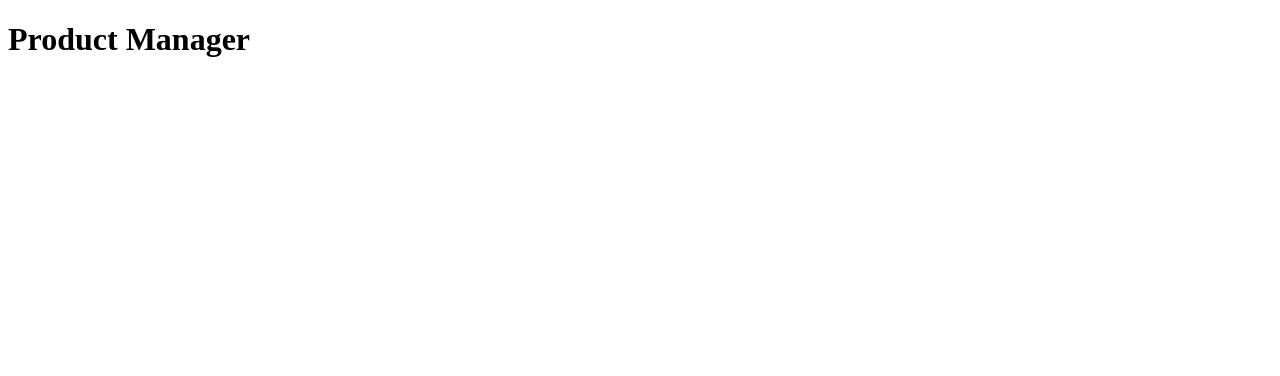
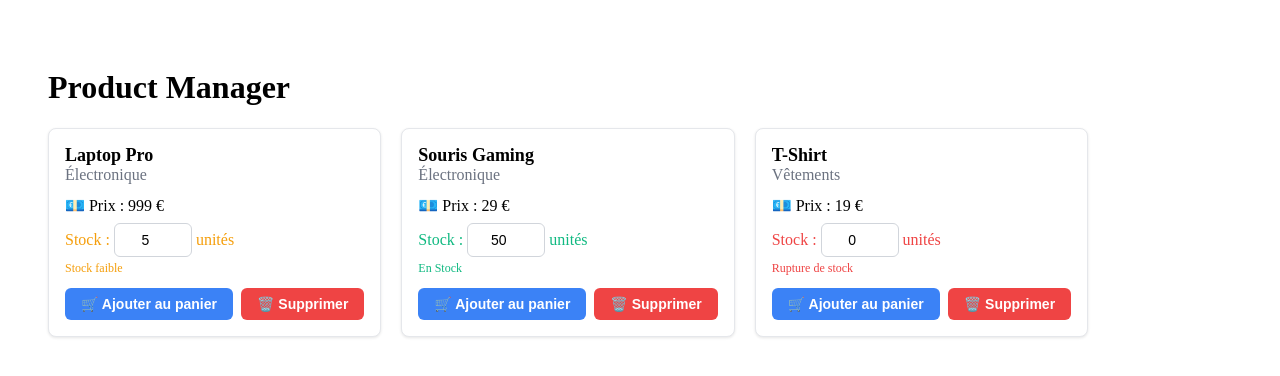
Before and after one commit to CvSi-DeV/product-manager, a React (Vite) app: page / in a window 1280 px wide. Shown: the top 376 px of the page. Built offline with nearby package versions, Linux system fonts and the light colour scheme.

Commit message:
feat: add ProductCard, Product type and theme

```diff
--- a/src/App.tsx
+++ b/src/App.tsx
@@ -1,7 +1,42 @@
+import { useState } from 'react';
+import type { Product } from './types/Product';
+import ProductCard from './components/ProductCard';
+
 function App() {
+  const [products, setProducts] = useState<Product[]>([
+    { id: 1, name: "Laptop Pro", price: 999, stock: 5, category: "Électronique" },
+    { id: 2, name: "Souris Gaming", price: 29, stock: 50, category: "Électronique" },
+    { id: 3, name: "T-Shirt", price: 19, stock: 0, category: "Vêtements" }
+  ]);
+
+  const handleAddToCart = (id: number) => {
+    console.log("Ajout panier:", id);
+  };
+
+  const handleDelete = (id: number) => {
+    setProducts(products.filter(p => p.id !== id));
+  };
+
+  const handleUpdateStock = (id: number, newStock: number) => {
+    setProducts(products.map(p =>
+      p.id === id ? { ...p, stock: newStock } : p
+    ));
+  };
+
   return (
-    <div>
+    <div style={{ padding: '40px' }}>
       <h1>Product Manager</h1>
+      <div style={{ display: 'flex', gap: '20px', flexWrap: 'wrap' }}>
+        {products.map(product => (
+          <ProductCard
+            key={product.id}
+            product={product}
+            onAddToCart={handleAddToCart}
+            onDelete={handleDelete}
+            onUpdateStock={handleUpdateStock}
+          />
+        ))}
+      </div>
     </div>
   );
 }
--- /dev/null
+++ b/src/components/ProductCard.tsx
@@ -0,0 +1,84 @@
+import type { Product } from "../types/Product"
+import { button, card, colors, input, spacing, borderRadius } from "../styles/theme"
+
+interface ProductCardProps {
+    product: Product;
+    onAddToCart: (id: number) => void;
+    onDelete: (id: number) => void;
+    onUpdateStock: (id: number, newStock: number) => void;
+}
+type StockConfig = {
+    color: string,
+    label: string
+}
+
+function ProductCard({ product, onAddToCart, onDelete, onUpdateStock }: ProductCardProps) {
+    const config: Record<"rupture" | "faible" | "stock", StockConfig> = {
+        rupture: {
+            color: colors.error,
+            label: "Rupture de stock"
+        },
+        faible: {
+            color: colors.warning,
+            label: "Stock faible"
+        },
+        stock: {
+            color: colors.success,
+            label: "En Stock"
+        }
+    };
+
+    const currentStock = product.stock === 0 ? config["rupture"]
+        : product.stock <= 10 ? config["faible"]
+            : config["stock"];
+
+    return (
+        <div style={card}>
+            <div style={{ fontWeight: '700', fontSize: '18px' }}>
+                {product.name}
+            </div>
+            <div style={{ color: colors.gray[500], marginBottom: spacing.md }}>
+                {product.category}
+            </div>
+            <div style={{ marginBottom: spacing.sm }}>
+                💶 Prix : {product.price} €
+            </div>
+            <div style={{ color: currentStock.color, marginBottom: spacing.md }}>
+                <label>Stock : </label>
+                <input style={{
+                    ...input, width: '60px',
+                    padding: spacing.sm,
+                    textAlign: 'center',
+                    border: `1px solid ${colors.gray[300]}`,
+                    borderRadius: borderRadius.md
+                }}
+                    type="number"
+                    min={0}
+                    value={product.stock}
+                    onChange={
+                        (e) => onUpdateStock(product.id, Number.parseInt(e.currentTarget.value, 10))
+                    } />
+                <span> unités </span>
+                <div style={{ fontSize: '12px', marginTop: spacing.xs }}>
+                    {currentStock.label}
+                </div>
+            </div>
+            <div style={{ display: 'flex', gap: spacing.sm }}>
+                <button style={{
+                    ...button,
+                    backgroundColor: colors.primary,
+                    color: colors.white
+                }}
+                    onClick={() => onAddToCart(product.id)}>🛒 Ajouter au panier</button>
+                <button style={{
+                    ...button,
+                    backgroundColor: colors.error,
+                    color: colors.white
+                }}
+                    onClick={() => onDelete(product.id)}>🗑️ Supprimer</button>
+            </div>
+        </div>
+    );
+};
+
+export default ProductCard;
```
